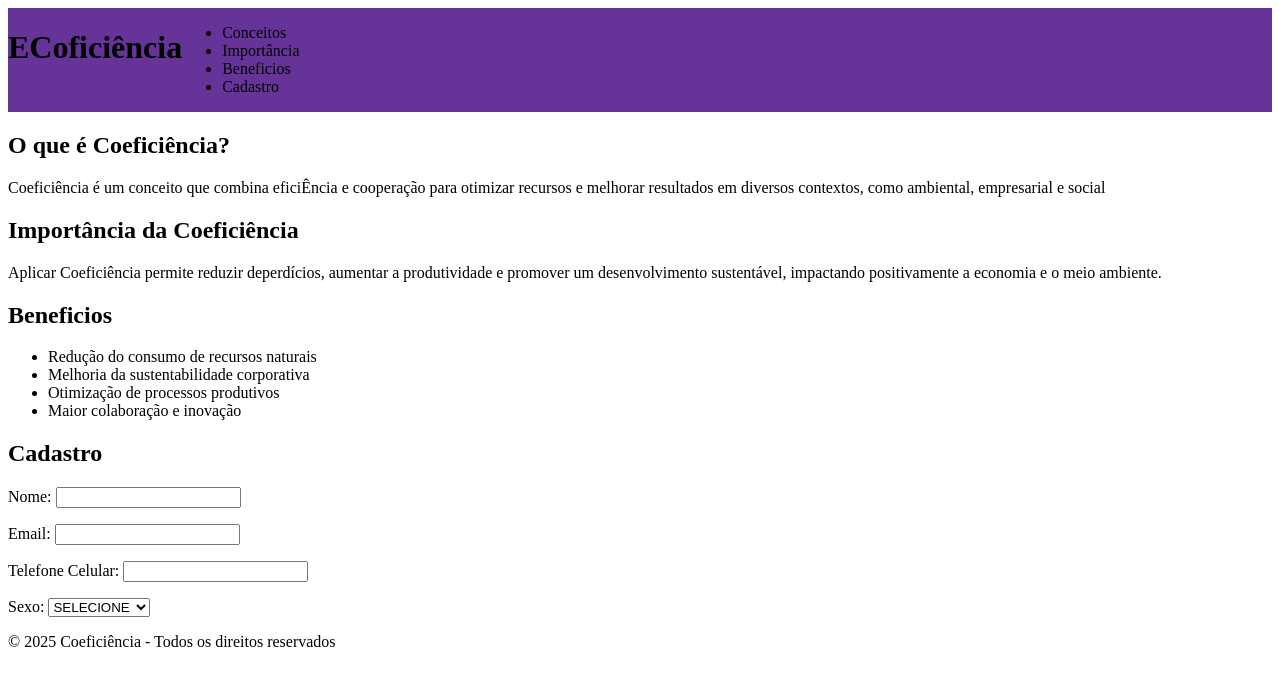
After one commit to Davisocha/PHP-proj, a PHP site: page /atividade.php in a window 1280 px wide. The commit adds this page. Shown: the top 686 px of the page. Run offline with PHP 8.4, Linux system fonts and the light colour scheme.

Commit message:
Atividadee!

```diff
--- /dev/null
+++ b/atividade.php
@@ -0,0 +1,57 @@
+<!DOCTYPE html>
+<html lang="en">
+
+<head>
+    <meta charset="UTF-8">
+    <meta name="viewport" content="width=device-width, initial-scale=1.0">
+    <title>Atividade</title>
+    <link rel="stylesheet" href="style.css">
+</head>
+
+<body>
+
+<main class="principal">
+        <h1 >ECoficiência</h1>
+        <ul id="lista">
+            <li>Conceitos</li>
+            <li>Importância</li>
+            <li>Beneficios</li>
+            <li>Cadastro</li>
+        </ul>
+    </main>
+    <section>
+        <h2>O que é Coeficiência?</h2>
+        <p>Coeficiência é um conceito que combina eficiÊncia e cooperação para otimizar recursos e melhorar resultados em diversos contextos, como ambiental, empresarial e social</p>
+    </section>
+    <section>
+        <h2>Importância da Coeficiência</h2>
+        <p>Aplicar Coeficiência permite reduzir deperdícios, aumentar a produtividade e promover um desenvolvimento sustentável, impactando positivamente a economia e o meio ambiente.</p>
+    </section>
+    <section>
+        <h2>Beneficios</h2>
+        <ul>
+            <li>Redução do consumo de recursos naturais</li>
+            <li>Melhoria da sustentabilidade corporativa</li>
+            <li>Otimização de processos produtivos</li>
+            <li>Maior colaboração e inovação</li>
+        </ul>
+    </section>
+    <section>
+        <h2>Cadastro</h2>
+        <p>Nome: <input type="text"></p>
+        <p>Email: <input type="text"></p>
+        <p>Telefone Celular: <input type="text"></p>
+        <p>Sexo:
+            <select name="select" id="select">selecione
+                <option value="SELECIONE">SELECIONE</option>
+                <option value="MASCULINO">MASCULINO</option>
+                <option value="FEMININO">FEMININO</option>
+            </select>
+        </p>
+    </section>
+    <footer>
+        <p>© 2025 Coeficiência - Todos os direitos reservados</p>
+    </footer>
+</body>
+
+</html>
--- /dev/null
+++ b/style.css
@@ -0,0 +1,8 @@
+body {
+
+    & .principal{
+       display: flex;
+       background-color: rebeccapurple;
+    }
+
+}
```
Also changed, not shown: index.php (line endings or trailing spaces).
